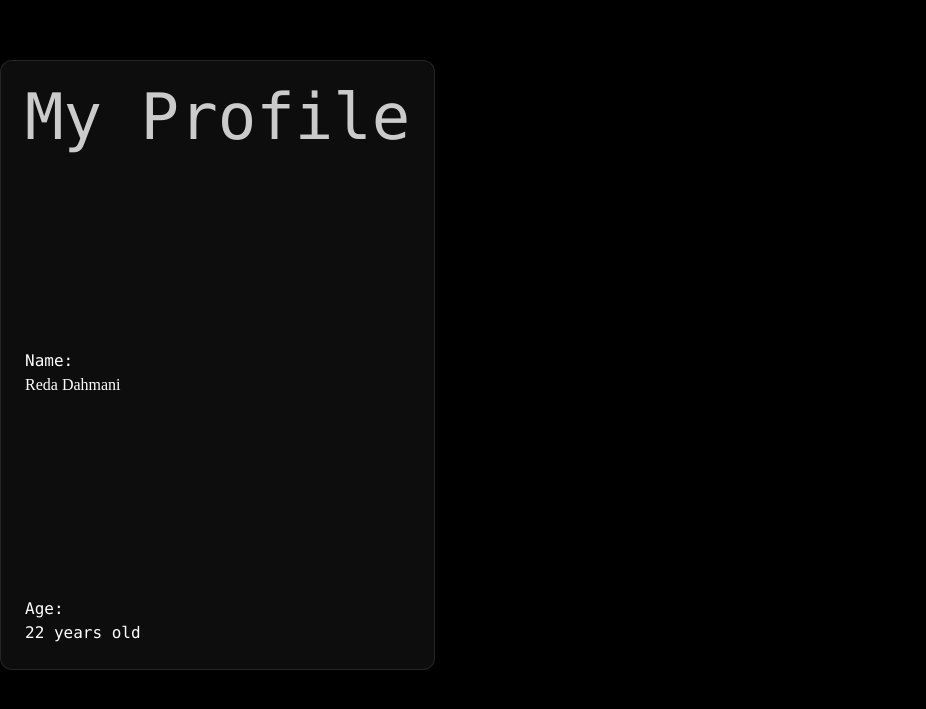
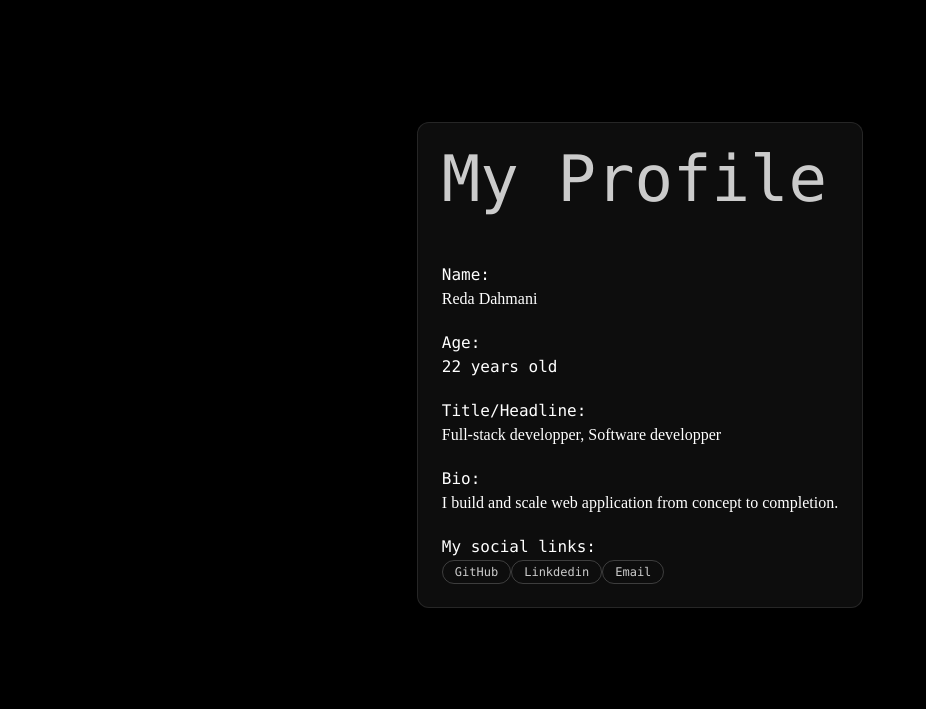
Before and after one commit to redasnkrs/Portfolio., a React (Vite) app: page / in a window 1280 px wide. Shown: the part 3328-4037 px from the top of the page, without its empty margins (0-926 px from the left). Built offline with nearby package versions, Linux system fonts and the light colour scheme; a web font is replaced by a local one.

Commit message:
feat: enhance secret profile with bio and social links

```diff
--- a/src/components/SecretProfile.tsx
+++ b/src/components/SecretProfile.tsx
@@ -1,11 +1,15 @@
 export function SecretProfile() {
   return (
-    <section id="" className="relative h-screen flex items-center bg-black ">
+    <section
+      id=""
+      className="relative h-screen flex justify-center items-center bg-black  "
+    >
       <div className="absolute">
-        <div className="glass-card flex flex-col justify-between gap-50  ">
-          <h2 className="text-[64px] leading-none text-[rgba(255,255,255,0.79)]">
+        <div className="glass-card flex flex-col justify-between gap-8   ">
+          <h2 className="text-[64px] mb-5 leading-none text-[rgba(255,255,255,0.79)]">
             My Profile
           </h2>
+          <div className="flex flex-col justify-between gap-5">
             <div>
               <h3>Name:</h3>
               <p className="font-custom">Reda Dahmani</p>
@@ -14,6 +18,45 @@ export function SecretProfile() {
               <h3>Age:</h3>
               <p className="fon-custom">22 years old</p>
             </div>
+            <div>
+              <h3>Title/Headline:</h3>
+              <p className="font-custom">
+                Full-stack developper, Software developper
+              </p>
+            </div>
+            <div>
+              <h3>Bio:</h3>
+              <p className="font-custom">
+                I build and scale web application from concept to completion.
+              </p>
+            </div>
+            <div>
+              <h3>My social links:</h3>
+              <a
+                className="pill hover:bg-[rgba(255,255,255,0.08)]"
+                href="https://github.com/redasnkrs"
+                target="_blank"
+                rel="noreferrer"
+              >
+                GitHub
+              </a>
+
+              <a
+                className="pill hover:bg-[rgba(255,255,255,0.08)]"
+                href="https://linkedin.com/reda-dahmani/"
+                target="_blank"
+                rel="noreferrer"
+              >
+                Linkdedin
+              </a>
+              <a
+                className="pill hover:bg-[rgba(255,255,255,0.08)]"
+                href="mailto:redadahmani34@gmail.com"
+              >
+                Email
+              </a>
+            </div>
+          </div>
         </div>
       </div>
     </section>
```
Lines whose indentation alone changed are shown as unchanged.
